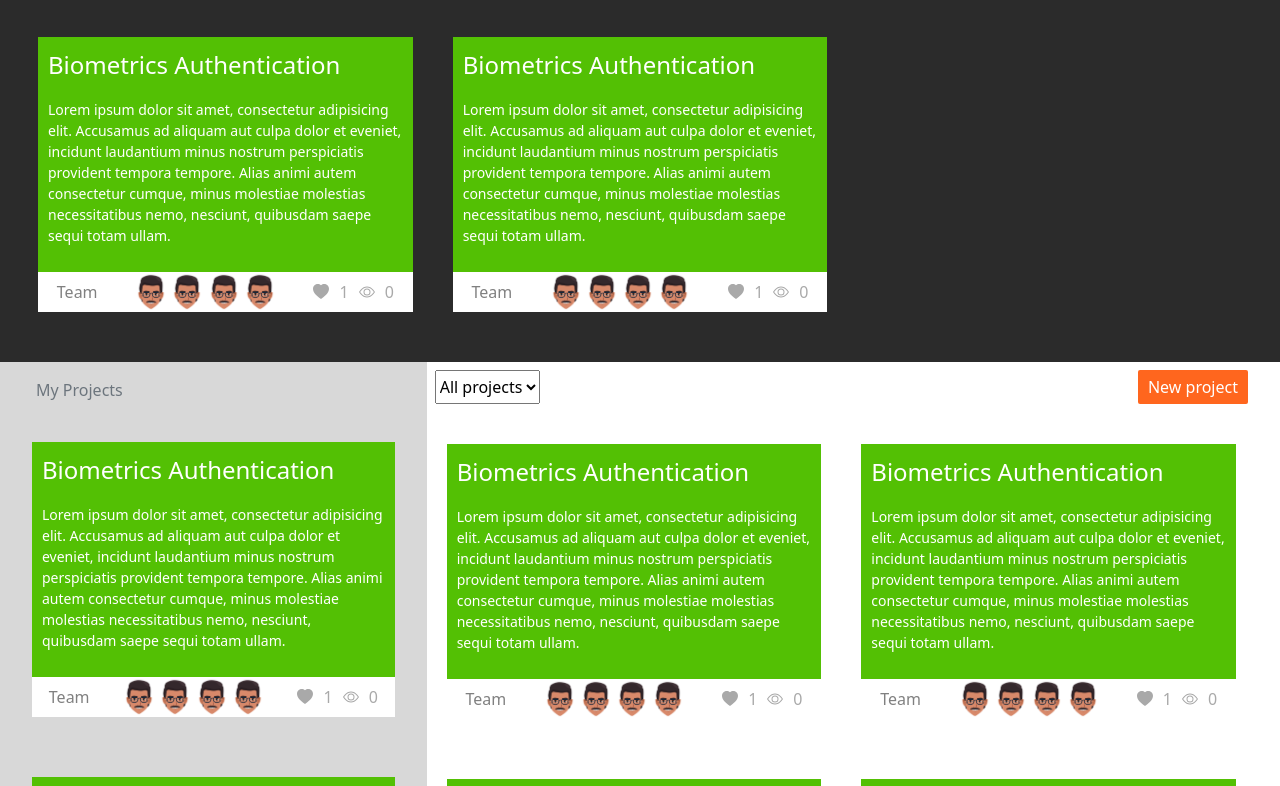
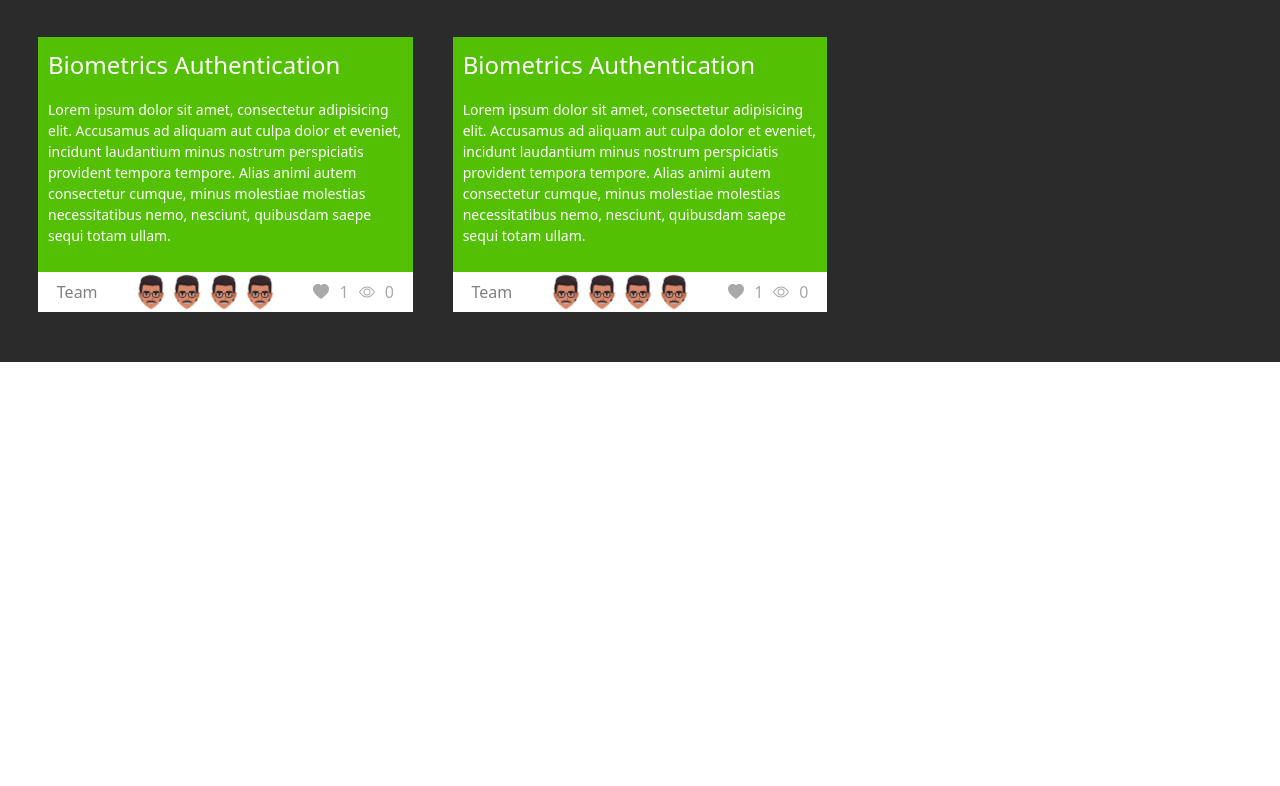
Before and after one commit to web-202/web-pz-1-12, a website: page app/index.html in a window 1280 px wide. Shown: the part 2014-2800 px from the top of the page. After the commit the page ends 2376 px from the top, so only its background shows below. Drawn offline with nearby package versions, Linux system fonts and the light colour scheme; files that its build step writes are made by us from their sources.

Commit message:
(fix) fixed adaptive for 3 and 4 columns

```diff
--- a/app/index.html
+++ b/app/index.html
@@ -48,7 +48,7 @@
           d="M4 2v2H2V2h2zm1 12v-2a1 1 0 0 0-1-1H2a1 1 0 0 0-1 1v2a1 1 0 0 0 1 1h2a1 1 0 0 0 1-1zm0-5V7a1 1 0 0 0-1-1H2a1 1 0 0 0-1 1v2a1 1 0 0 0 1 1h2a1 1 0 0 0 1-1zm0-5V2a1 1 0 0 0-1-1H2a1 1 0 0 0-1 1v2a1 1 0 0 0 1 1h2a1 1 0 0 0 1-1zm5 10v-2a1 1 0 0 0-1-1H7a1 1 0 0 0-1 1v2a1 1 0 0 0 1 1h2a1 1 0 0 0 1-1zm0-5V7a1 1 0 0 0-1-1H7a1 1 0 0 0-1 1v2a1 1 0 0 0 1 1h2a1 1 0 0 0 1-1zm0-5V2a1 1 0 0 0-1-1H7a1 1 0 0 0-1 1v2a1 1 0 0 0 1 1h2a1 1 0 0 0 1-1zM9 2v2H7V2h2zm5 0v2h-2V2h2zM4 7v2H2V7h2zm5 0v2H7V7h2zm5 0h-2v2h2V7zM4 12v2H2v-2h2zm5 0v2H7v-2h2zm5 0v2h-2v-2h2zM12 1a1 1 0 0 0-1 1v2a1 1 0 0 0 1 1h2a1 1 0 0 0 1-1V2a1 1 0 0 0-1-1h-2zm-1 6a1 1 0 0 1 1-1h2a1 1 0 0 1 1 1v2a1 1 0 0 1-1 1h-2a1 1 0 0 1-1-1V7zm1 4a1 1 0 0 0-1 1v2a1 1 0 0 0 1 1h2a1 1 0 0 0 1-1v-2a1 1 0 0 0-1-1h-2z"/>
       </svg>
       <div class="d-flex justify-content-center align-items-center">
-        <img class="header__avatar" src="./imgs/face.jpg" alt="">
+        <img class="header__avatar" src="img/face.jpg" alt="">
       </div>
     </div>
   </div>
@@ -56,7 +56,7 @@
 
 <div class="container">
   <div class="row ">
-    <div class="d-none d-md-block ">
+    <div class="d-none d-md-block  ">
       <div id="carouselExampleIndicators" class="carousel slide">
         <div class="carousel-indicators">
           <button type="button" data-bs-target="#carouselExampleIndicators" data-bs-slide-to="0" class="active"
@@ -70,16 +70,16 @@
         </div>
         <div class="carousel-inner">
           <div class="carousel-item active">
-            <img src="./imgs/1.jpg" class="d-block w-100 " alt="...">
+            <img src="img/1.jpg" class="d-block w-100 " alt="...">
           </div>
           <div class="carousel-item">
-            <img src="./imgs/2.png" class="d-block w-100" alt="...">
+            <img src="img/2.png" class="d-block w-100" alt="...">
           </div>
           <div class="carousel-item">
-            <img src="./imgs/3.avif" class="d-block w-100" alt="...">
+            <img src="img/3.avif" class="d-block w-100" alt="...">
           </div>
           <div class="carousel-item">
-            <img src="./imgs/4.jpg" class="d-block w-100" alt="...">
+            <img src="img/4.jpg" class="d-block w-100" alt="...">
           </div>
         </div>
         <button class="carousel-control-prev" type="button" data-bs-target="#carouselExampleIndicators"
@@ -128,10 +128,10 @@
           <div class="team">
             Team
             <div class="team-members">
-              <img class="team-members__avatar" src="./imgs/face.jpg" alt="">
-              <img class="team-members__avatar" src="./imgs/face.jpg" alt="">
-              <img class="team-members__avatar" src="./imgs/face.jpg" alt="">
-              <img class="team-members__avatar" src="./imgs/face.jpg" alt="">
+              <img class="team-members__avatar" src="img/face.jpg" alt="">
+              <img class="team-members__avatar" src="img/face.jpg" alt="">
+              <img class="team-members__avatar" src="img/face.jpg" alt="">
+              <img class="team-members__avatar" src="img/face.jpg" alt="">
             </div>
             <div class="team__icons">
               <svg xmlns="http://www.w3.org/2000/svg" width="16" height="16" fill="currentColor"
@@ -168,10 +168,10 @@
           <div class="team">
             Team
             <div class="team-members">
-              <img class="team-members__avatar" src="./imgs/face.jpg" alt="">
-              <img class="team-members__avatar" src="./imgs/face.jpg" alt="">
-              <img class="team-members__avatar" src="./imgs/face.jpg" alt="">
-              <img class="team-members__avatar" src="./imgs/face.jpg" alt="">
+              <img class="team-members__avatar" src="img/face.jpg" alt="">
+              <img class="team-members__avatar" src="img/face.jpg" alt="">
+              <img class="team-members__avatar" src="img/face.jpg" alt="">
+              <img class="team-members__avatar" src="img/face.jpg" alt="">
             </div>
             <div class="team__icons">
               <svg xmlns="http://www.w3.org/2000/svg" width="16" height="16" fill="currentColor"
@@ -208,10 +208,10 @@
           <div class="team">
             Team
             <div class="team-members">
-              <img class="team-members__avatar" src="./imgs/face.jpg" alt="">
-              <img class="team-members__avatar" src="./imgs/face.jpg" alt="">
-              <img class="team-members__avatar" src="./imgs/face.jpg" alt="">
-              <img class="team-members__avatar" src="./imgs/face.jpg" alt="">
+              <img class="team-members__avatar" src="img/face.jpg" alt="">
+              <img class="team-members__avatar" src="img/face.jpg" alt="">
+              <img class="team-members__avatar" src="img/face.jpg" alt="">
+              <img class="team-members__avatar" src="img/face.jpg" alt="">
             </div>
             <div class="team__icons">
               <svg xmlns="http://www.w3.org/2000/svg" width="16" height="16" fill="currentColor"
@@ -248,10 +248,10 @@
           <div class="team">
             Team
             <div class="team-members">
-              <img class="team-members__avatar" src="./imgs/face.jpg" alt="">
-              <img class="team-members__avatar" src="./imgs/face.jpg" alt="">
-              <img class="team-members__avatar" src="./imgs/face.jpg" alt="">
-              <img class="team-members__avatar" src="./imgs/face.jpg" alt="">
+              <img class="team-members__avatar" src="img/face.jpg" alt="">
+              <img class="team-members__avatar" src="img/face.jpg" alt="">
+              <img class="team-members__avatar" src="img/face.jpg" alt="">
+              <img class="team-members__avatar" src="img/face.jpg" alt="">
             </div>
             <div class="team__icons">
               <svg xmlns="http://www.w3.org/2000/svg" width="16" height="16" fill="currentColor"
@@ -288,10 +288,10 @@
           <div class="team">
             Team
             <div class="team-members">
-              <img class="team-members__avatar" src="./imgs/face.jpg" alt="">
-              <img class="team-members__avatar" src="./imgs/face.jpg" alt="">
-              <img class="team-members__avatar" src="./imgs/face.jpg" alt="">
-              <img class="team-members__avatar" src="./imgs/face.jpg" alt="">
+              <img class="team-members__avatar" src="img/face.jpg" alt="">
+              <img class="team-members__avatar" src="img/face.jpg" alt="">
+              <img class="team-members__avatar" src="img/face.jpg" alt="">
+              <img class="team-members__avatar" src="img/face.jpg" alt="">
             </div>
             <div class="team__icons">
               <svg xmlns="http://www.w3.org/2000/svg" width="16" height="16" fill="currentColor"
@@ -328,10 +328,10 @@
           <div class="team">
             Team
             <div class="team-members">
-              <img class="team-members__avatar" src="./imgs/face.jpg" alt="">
-              <img class="team-members__avatar" src="./imgs/face.jpg" alt="">
-              <img class="team-members__avatar" src="./imgs/face.jpg" alt="">
-              <img class="team-members__avatar" src="./imgs/face.jpg" alt="">
+              <img class="team-members__avatar" src="img/face.jpg" alt="">
+              <img class="team-members__avatar" src="img/face.jpg" alt="">
+              <img class="team-members__avatar" src="img/face.jpg" alt="">
+              <img class="team-members__avatar" src="img/face.jpg" alt="">
             </div>
             <div class="team__icons">
               <svg xmlns="http://www.w3.org/2000/svg" width="16" height="16" fill="currentColor"
@@ -368,10 +368,10 @@
           <div class="team">
             Team
             <div class="team-members">
-              <img class="team-members__avatar" src="./imgs/face.jpg" alt="">
-              <img class="team-members__avatar" src="./imgs/face.jpg" alt="">
-              <img class="team-members__avatar" src="./imgs/face.jpg" alt="">
-              <img class="team-members__avatar" src="./imgs/face.jpg" alt="">
+              <img class="team-members__avatar" src="img/face.jpg" alt="">
+              <img class="team-members__avatar" src="img/face.jpg" alt="">
+              <img class="team-members__avatar" src="img/face.jpg" alt="">
+              <img class="team-members__avatar" src="img/face.jpg" alt="">
             </div>
             <div class="team__icons">
               <svg xmlns="http://www.w3.org/2000/svg" width="16" height="16" fill="currentColor"
@@ -408,10 +408,10 @@
           <div class="team">
             Team
             <div class="team-members">
-              <img class="team-members__avatar" src="./imgs/face.jpg" alt="">
-              <img class="team-members__avatar" src="./imgs/face.jpg" alt="">
-              <img class="team-members__avatar" src="./imgs/face.jpg" alt="">
-              <img class="team-members__avatar" src="./imgs/face.jpg" alt="">
+              <img class="team-members__avatar" src="img/face.jpg" alt="">
+              <img class="team-members__avatar" src="img/face.jpg" alt="">
+              <img class="team-members__avatar" src="img/face.jpg" alt="">
+              <img class="team-members__avatar" src="img/face.jpg" alt="">
             </div>
             <div class="team__icons">
               <svg xmlns="http://www.w3.org/2000/svg" width="16" height="16" fill="currentColor"
@@ -448,10 +448,10 @@
           <div class="team">
             Team
             <div class="team-members">
-              <img class="team-members__avatar" src="./imgs/face.jpg" alt="">
-              <img class="team-members__avatar" src="./imgs/face.jpg" alt="">
-              <img class="team-members__avatar" src="./imgs/face.jpg" alt="">
-              <img class="team-members__avatar" src="./imgs/face.jpg" alt="">
+              <img class="team-members__avatar" src="img/face.jpg" alt="">
+              <img class="team-members__avatar" src="img/face.jpg" alt="">
+              <img class="team-members__avatar" src="img/face.jpg" alt="">
+              <img class="team-members__avatar" src="img/face.jpg" alt="">
             </div>
             <div class="team__icons">
               <svg xmlns="http://www.w3.org/2000/svg" width="16" height="16" fill="currentColor"
@@ -488,10 +488,10 @@
           <div class="team">
             Team
             <div class="team-members">
-              <img class="team-members__avatar" src="./imgs/face.jpg" alt="">
-              <img class="team-members__avatar" src="./imgs/face.jpg" alt="">
-              <img class="team-members__avatar" src="./imgs/face.jpg" alt="">
-              <img class="team-members__avatar" src="./imgs/face.jpg" alt="">
+              <img class="team-members__avatar" src="img/face.jpg" alt="">
+              <img class="team-members__avatar" src="img/face.jpg" alt="">
+              <img class="team-members__avatar" src="img/face.jpg" alt="">
+              <img class="team-members__avatar" src="img/face.jpg" alt="">
             </div>
             <div class="team__icons">
               <svg xmlns="http://www.w3.org/2000/svg" width="16" height="16" fill="currentColor"
@@ -528,10 +528,10 @@
           <div class="team">
             Team
             <div class="team-members">
-              <img class="team-members__avatar" src="./imgs/face.jpg" alt="">
-              <img class="team-members__avatar" src="./imgs/face.jpg" alt="">
-              <img class="team-members__avatar" src="./imgs/face.jpg" alt="">
-              <img class="team-members__avatar" src="./imgs/face.jpg" alt="">
+              <img class="team-members__avatar" src="img/face.jpg" alt="">
+              <img class="team-members__avatar" src="img/face.jpg" alt="">
+              <img class="team-members__avatar" src="img/face.jpg" alt="">
+              <img class="team-members__avatar" src="img/face.jpg" alt="">
             </div>
             <div class="team__icons">
               <svg xmlns="http://www.w3.org/2000/svg" width="16" height="16" fill="currentColor"
@@ -555,7 +555,7 @@
   </div>
 </main>
 
-<main class="main-alternative w-100 ">
+<main class="main-alternative w-100 d-none d-lg-block d-xl-none">
   <div class="container-fluid">
     <div class="row ">
       <div class="col-4 my-projects_bg">
@@ -578,10 +578,10 @@
             <div class="team">
               Team
               <div class="team-members">
-                <img class="team-members__avatar" src="./imgs/face.jpg" alt="">
-                <img class="team-members__avatar" src="./imgs/face.jpg" alt="">
-                <img class="team-members__avatar" src="./imgs/face.jpg" alt="">
-                <img class="team-members__avatar" src="./imgs/face.jpg" alt="">
+                <img class="team-members__avatar" src="img/face.jpg" alt="">
+                <img class="team-members__avatar" src="img/face.jpg" alt="">
+                <img class="team-members__avatar" src="img/face.jpg" alt="">
+                <img class="team-members__avatar" src="img/face.jpg" alt="">
               </div>
               <div class="team__icons">
                 <svg xmlns="http://www.w3.org/2000/svg" width="16" height="16" fill="currentColor"
@@ -620,10 +620,10 @@
             <div class="team">
               Team
               <div class="team-members">
-                <img class="team-members__avatar" src="./imgs/face.jpg" alt="">
-                <img class="team-members__avatar" src="./imgs/face.jpg" alt="">
-                <img class="team-members__avatar" src="./imgs/face.jpg" alt="">
-                <img class="team-members__avatar" src="./imgs/face.jpg" alt="">
+                <img class="team-members__avatar" src="img/face.jpg" alt="">
+                <img class="team-members__avatar" src="img/face.jpg" alt="">
+                <img class="team-members__avatar" src="img/face.jpg" alt="">
+                <img class="team-members__avatar" src="img/face.jpg" alt="">
               </div>
               <div class="team__icons">
                 <svg xmlns="http://www.w3.org/2000/svg" width="16" height="16" fill="currentColor"
@@ -662,10 +662,10 @@
             <div class="team">
               Team
               <div class="team-members">
-                <img class="team-members__avatar" src="./imgs/face.jpg" alt="">
-                <img class="team-members__avatar" src="./imgs/face.jpg" alt="">
-                <img class="team-members__avatar" src="./imgs/face.jpg" alt="">
-                <img class="team-members__avatar" src="./imgs/face.jpg" alt="">
+                <img class="team-members__avatar" src="img/face.jpg" alt="">
+                <img class="team-members__avatar" src="img/face.jpg" alt="">
+                <img class="team-members__avatar" src="img/face.jpg" alt="">
+                <img class="team-members__avatar" src="img/face.jpg" alt="">
               </div>
               <div class="team__icons">
                 <svg xmlns="http://www.w3.org/2000/svg" width="16" height="16" fill="currentColor"
@@ -716,10 +716,10 @@
             <div class="team">
               Team
               <div class="team-members">
-                <img class="team-members__avatar" src="./imgs/face.jpg" alt="">
-                <img class="team-members__avatar" src="./imgs/face.jpg" alt="">
-                <img class="team-members__avatar" src="./imgs/face.jpg" alt="">
-                <img class="team-members__avatar" src="./imgs/face.jpg" alt="">
+                <img class="team-members__avatar" src="img/face.jpg" alt="">
+                <img class="team-members__avatar" src="img/face.jpg" alt="">
+                <img class="team-members__avatar" src="img/face.jpg" alt="">
+                <img class="team-members__avatar" src="img/face.jpg" alt="">
               </div>
               <div class="team__icons">
                 <svg xmlns="http://www.w3.org/2000/svg" width="16" height="16" fill="currentColor"
@@ -758,10 +758,10 @@
             <div class="team">
               Team
               <div class="team-members">
-                <img class="team-members__avatar" src="./imgs/face.jpg" alt="">
-                <img class="team-members__avatar" src="./imgs/face.jpg" alt="">
-                <img class="team-members__avatar" src="./imgs/face.jpg" alt="">
-                <img class="team-members__avatar" src="./imgs/face.jpg" alt="">
+                <img class="team-members__avatar" src="img/face.jpg" alt="">
+                <img class="team-members__avatar" src="img/face.jpg" alt="">
+                <img class="team-members__avatar" src="img/face.jpg" alt="">
+                <img class="team-members__avatar" src="img/face.jpg" alt="">
               </div>
               <div class="team__icons">
                 <svg xmlns="http://www.w3.org/2000/svg" width="16" height="16" fill="currentColor"
@@ -800,10 +800,10 @@
             <div class="team">
               Team
               <div class="team-members">
-                <img class="team-members__avatar" src="./imgs/face.jpg" alt="">
-                <img class="team-members__avatar" src="./imgs/face.jpg" alt="">
-                <img class="team-members__avatar" src="./imgs/face.jpg" alt="">
-                <img class="team-members__avatar" src="./imgs/face.jpg" alt="">
+                <img class="team-members__avatar" src="img/face.jpg" alt="">
+                <img class="team-members__avatar" src="img/face.jpg" alt="">
+                <img class="team-members__avatar" src="img/face.jpg" alt="">
+                <img class="team-members__avatar" src="img/face.jpg" alt="">
               </div>
               <div class="team__icons">
                 <svg xmlns="http://www.w3.org/2000/svg" width="16" height="16" fill="currentColor"
@@ -842,10 +842,10 @@
             <div class="team">
               Team
               <div class="team-members">
-                <img class="team-members__avatar" src="./imgs/face.jpg" alt="">
-                <img class="team-members__avatar" src="./imgs/face.jpg" alt="">
-                <img class="team-members__avatar" src="./imgs/face.jpg" alt="">
-                <img class="team-members__avatar" src="./imgs/face.jpg" alt="">
+                <img class="team-members__avatar" src="img/face.jpg" alt="">
+                <img class="team-members__avatar" src="img/face.jpg" alt="">
+                <img class="team-members__avatar" src="img/face.jpg" alt="">
+                <img class="team-members__avatar" src="img/face.jpg" alt="">
               </div>
               <div class="team__icons">
                 <svg xmlns="http://www.w3.org/2000/svg" width="16" height="16" fill="currentColor"
@@ -884,10 +884,10 @@
             <div class="team">
               Team
               <div class="team-members">
-                <img class="team-members__avatar" src="./imgs/face.jpg" alt="">
-                <img class="team-members__avatar" src="./imgs/face.jpg" alt="">
-                <img class="team-members__avatar" src="./imgs/face.jpg" alt="">
-                <img class="team-members__avatar" src="./imgs/face.jpg" alt="">
+                <img class="team-members__avatar" src="img/face.jpg" alt="">
+                <img class="team-members__avatar" src="img/face.jpg" alt="">
+                <img class="team-members__avatar" src="img/face.jpg" alt="">
+                <img class="team-members__avatar" src="img/face.jpg" alt="">
               </div>
               <div class="team__icons">
                 <svg xmlns="http://www.w3.org/2000/svg" width="16" height="16" fill="currentColor"
@@ -926,10 +926,10 @@
             <div class="team">
               Team
               <div class="team-members">
-                <img class="team-members__avatar" src="./imgs/face.jpg" alt="">
-                <img class="team-members__avatar" src="./imgs/face.jpg" alt="">
-                <img class="team-members__avatar" src="./imgs/face.jpg" alt="">
-                <img class="team-members__avatar" src="./imgs/face.jpg" alt="">
+                <img class="team-members__avatar" src="img/face.jpg" alt="">
+                <img class="team-members__avatar" src="img/face.jpg" alt="">
+                <img class="team-members__avatar" src="img/face.jpg" alt="">
+                <img class="team-members__avatar" src="img/face.jpg" alt="">
               </div>
               <div class="team__icons">
                 <svg xmlns="http://www.w3.org/2000/svg" width="16" height="16" fill="currentColor"
@@ -968,10 +968,10 @@
             <div class="team">
               Team
               <div class="team-members">
-                <img class="team-members__avatar" src="./imgs/face.jpg" alt="">
-                <img class="team-members__avatar" src="./imgs/face.jpg" alt="">
-                <img class="team-members__avatar" src="./imgs/face.jpg" alt="">
-                <img class="team-members__avatar" src="./imgs/face.jpg" alt="">
+                <img class="team-members__avatar" src="img/face.jpg" alt="">
+                <img class="team-members__avatar" src="img/face.jpg" alt="">
+                <img class="team-members__avatar" src="img/face.jpg" alt="">
+                <img class="team-members__avatar" src="img/face.jpg" alt="">
               </div>
               <div class="team__icons">
                 <svg xmlns="http://www.w3.org/2000/svg" width="16" height="16" fill="currentColor"
@@ -1010,10 +1010,10 @@
             <div class="team">
               Team
               <div class="team-members">
-                <img class="team-members__avatar" src="./imgs/face.jpg" alt="">
-                <img class="team-members__avatar" src="./imgs/face.jpg" alt="">
-                <img class="team-members__avatar" src="./imgs/face.jpg" alt="">
-                <img class="team-members__avatar" src="./imgs/face.jpg" alt="">
+                <img class="team-members__avatar" src="img/face.jpg" alt="">
+                <img class="team-members__avatar" src="img/face.jpg" alt="">
+                <img class="team-members__avatar" src="img/face.jpg" alt="">
+                <img class="team-members__avatar" src="img/face.jpg" alt="">
               </div>
               <div class="team__icons">
                 <svg xmlns="http://www.w3.org/2000/svg" width="16" height="16" fill="currentColor"
```
Also changed, not shown: app/img/1.jpg (renamed from app/imgs/1.jpg), app/img/3.avif (renamed from app/imgs/3.avif), app/img/4.jpg (renamed from app/imgs/4.jpg), app/img/face.jpg (renamed from app/imgs/face.jpg), 1 other file.
